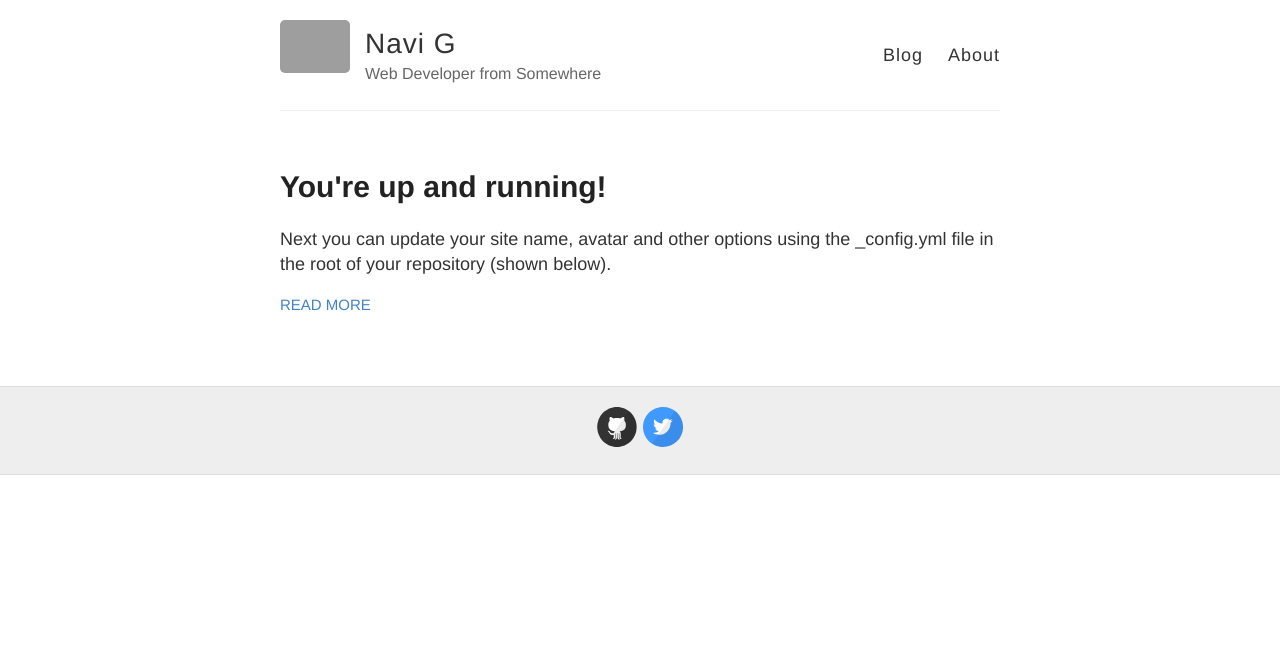
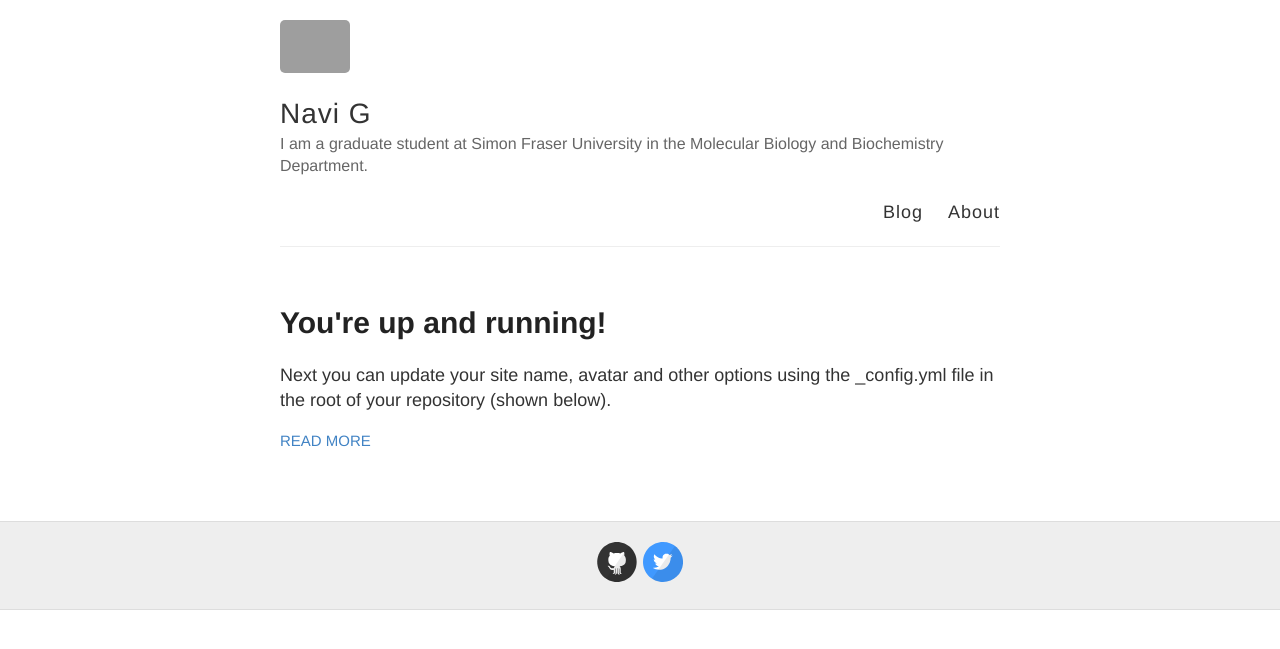
Before and after one commit to garcha106/garcha106.github.io, a Jekyll site: the page built from index.html, in a window 1280 px wide. Shown: the top 649 px of the page. Built offline with Jekyll 4.4.1, drawn with Linux system fonts in a browser that asks for light colours; grey boxes are pictures that could not be loaded.

Commit message:
descriptive message

```diff
--- a/_config.yml
+++ b/_config.yml
@@ -6,7 +6,7 @@
 name: Navi G
 
 # Short bio or description (displayed in the header)
-description: Web Developer from Somewhere
+description: I am a graduate student at Simon Fraser University in the Molecular Biology and Biochemistry Department.
 
 # URL of your avatar or profile pic (you could use your GitHub profile pic)
 avatar: https://raw.githubusercontent.com/barryclark/jekyll-now/master/images/jekyll-logo.png
```
